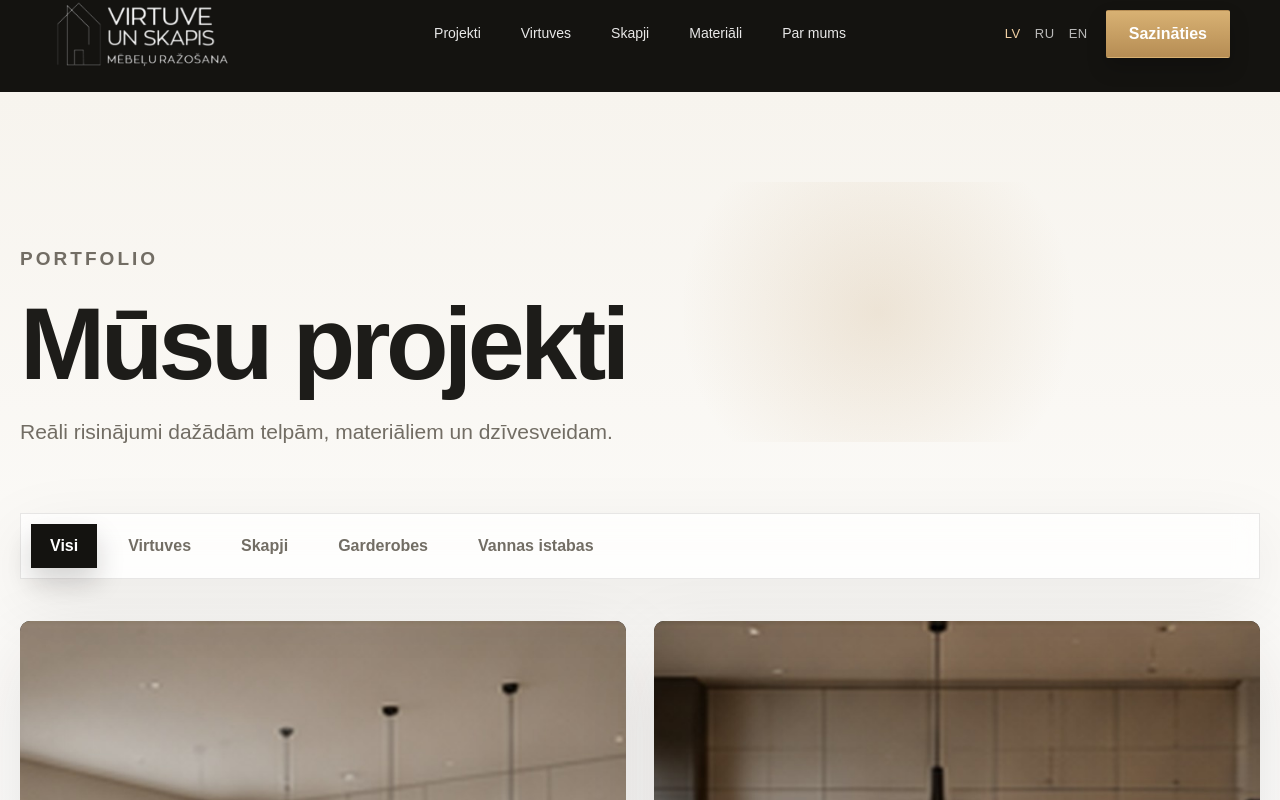
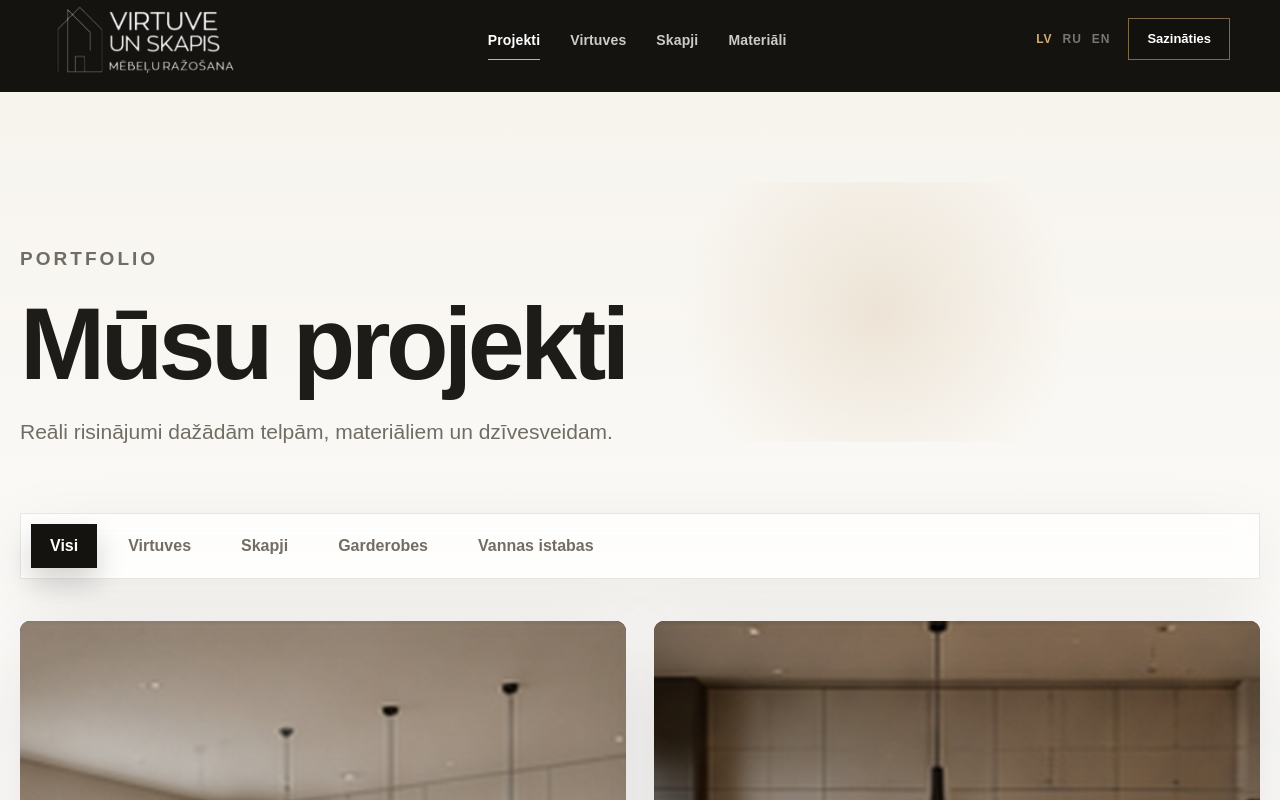
Before and after one commit to SergeyJak/virtuveunskapis, a Next.js app: page /portfolio in a window 1280 px wide. Shown: the top 800 px of the page. Built offline with nearby package versions, Linux system fonts and the light colour scheme.

Commit message:
feat: refine header and mobile navigation
* feat: add premium header styles

* feat: improve header and mobile navigation

```diff
--- /dev/null
+++ b/components/Header.module.css
@@ -0,0 +1,263 @@
+.header {
+  position: absolute;
+  inset: 0 0 auto;
+  z-index: 40;
+  color: #fff;
+}
+
+.inner {
+  min-height: 78px;
+  display: grid;
+  grid-template-columns: auto 1fr auto;
+  align-items: center;
+  gap: 28px;
+}
+
+.brand {
+  display: inline-flex;
+  align-items: center;
+  position: relative;
+  z-index: 42;
+}
+
+.brand img {
+  display: block;
+  width: 188px;
+  height: auto;
+}
+
+.desktopNav {
+  display: flex;
+  align-items: center;
+  justify-content: center;
+  gap: 30px;
+}
+
+.navLink {
+  position: relative;
+  padding: 29px 0 27px;
+  color: rgba(255,255,255,.78);
+  font-size: 14px;
+  font-weight: 600;
+  letter-spacing: .01em;
+  transition: color .2s ease;
+}
+
+.navLink::after {
+  content: '';
+  position: absolute;
+  left: 0;
+  right: 0;
+  bottom: 18px;
+  height: 1px;
+  background: #d4ad75;
+  transform: scaleX(0);
+  transform-origin: left;
+  transition: transform .2s ease;
+}
+
+.navLink:hover,
+.navLinkActive {
+  color: #fff;
+}
+
+.navLink:hover::after,
+.navLinkActive::after {
+  transform: scaleX(1);
+}
+
+.actions {
+  display: flex;
+  align-items: center;
+  justify-content: flex-end;
+  gap: 16px;
+}
+
+.languages {
+  display: flex;
+  align-items: center;
+  gap: 10px;
+  padding-right: 2px;
+  font-size: 12px;
+  font-weight: 700;
+  letter-spacing: .08em;
+}
+
+.language {
+  color: rgba(255,255,255,.42);
+}
+
+.languageActive {
+  color: #d4ad75;
+}
+
+.cta {
+  min-height: 42px;
+  padding: 0 18px;
+  display: inline-flex;
+  align-items: center;
+  justify-content: center;
+  border: 1px solid rgba(212,173,117,.56);
+  background: rgba(17,16,13,.28);
+  color: #fff;
+  font-size: 13px;
+  font-weight: 700;
+  backdrop-filter: blur(8px);
+  transition: background .2s ease, border-color .2s ease;
+}
+
+.cta:hover {
+  border-color: #d4ad75;
+  background: rgba(212,173,117,.15);
+}
+
+.menuButton {
+  display: none;
+  width: 44px;
+  height: 44px;
+  align-items: center;
+  justify-content: center;
+  border: 0;
+  background: transparent;
+  color: #fff;
+  cursor: pointer;
+  position: relative;
+  z-index: 42;
+}
+
+.menuButton svg {
+  width: 30px;
+  height: 30px;
+  stroke-width: 1.7;
+}
+
+.overlay {
+  position: fixed;
+  inset: 0;
+  z-index: 39;
+  background: rgba(8,8,7,.98);
+  overflow-y: auto;
+}
+
+.mobilePanel {
+  min-height: 100dvh;
+  width: min(calc(100% - 40px), 1180px);
+  margin-inline: auto;
+  padding: 126px 0 44px;
+  display: flex;
+  flex-direction: column;
+}
+
+.mobileNav {
+  display: grid;
+  border-top: 1px solid rgba(255,255,255,.1);
+}
+
+.mobileLink {
+  display: flex;
+  align-items: center;
+  justify-content: space-between;
+  min-height: 68px;
+  border-bottom: 1px solid rgba(255,255,255,.1);
+  color: rgba(255,255,255,.8);
+  font-size: clamp(26px, 7vw, 36px);
+  font-weight: 600;
+  letter-spacing: -.035em;
+}
+
+.mobileLink::after {
+  content: '↗';
+  color: #d4ad75;
+  font-size: 20px;
+  font-weight: 400;
+}
+
+.mobileLinkActive {
+  color: #fff;
+}
+
+.mobileBottom {
+  margin-top: auto;
+  padding-top: 38px;
+  display: grid;
+  gap: 22px;
+}
+
+.mobileLanguages {
+  display: flex;
+  gap: 18px;
+  font-size: 13px;
+  font-weight: 700;
+  letter-spacing: .1em;
+}
+
+.mobileCta {
+  min-height: 56px;
+  display: inline-flex;
+  align-items: center;
+  justify-content: center;
+  background: linear-gradient(180deg, #d8b173 0%, #b68d54 100%);
+  color: #fff;
+  font-weight: 700;
+}
+
+@media (max-width: 1120px) {
+  .desktopNav { gap: 20px; }
+  .navLink { font-size: 13px; }
+  .brand img { width: 166px; }
+}
+
+@media (max-width: 980px) {
+  .inner {
+    min-height: 76px;
+    grid-template-columns: 1fr auto;
+  }
+
+  .desktopNav,
+  .languages,
+  .cta {
+    display: none;
+  }
+
+  .actions {
+    gap: 0;
+  }
+
+  .menuButton {
+    display: inline-flex;
+  }
+
+  .brand img {
+    width: 230px;
+    max-width: min(230px, 62vw);
+  }
+}
+
+@media (max-width: 640px) {
+  .inner {
+    min-height: 76px;
+  }
+
+  .brand img {
+    width: 222px;
+    max-width: 68vw;
+  }
+
+  .mobilePanel {
+    width: calc(100% - 28px);
+    padding-top: 112px;
+  }
+
+  .mobileLink {
+    min-height: 64px;
+    font-size: 29px;
+  }
+}
+
+@media (prefers-reduced-motion: reduce) {
+  .navLink,
+  .navLink::after,
+  .cta {
+    transition: none;
+  }
+}
--- a/components/Header.tsx
+++ b/components/Header.tsx
@@ -2,45 +2,112 @@
 
 import Link from 'next/link'
 import { Menu, X } from 'lucide-react'
-import { useState } from 'react'
+import { useEffect, useState } from 'react'
+import { usePathname } from 'next/navigation'
 import { navigation } from '@/data/site'
+import styles from './Header.module.css'
 
 export function Header() {
   const [open, setOpen] = useState(false)
-  const headerNavigation = navigation.filter((item) => item.href !== '/contacts')
+  const pathname = usePathname()
+  const headerNavigation = navigation.filter(
+    (item) => item.href !== '/contacts' && item.href !== '/#about'
+  )
+
+  useEffect(() => {
+    if (!open) return
+
+    const previousOverflow = document.body.style.overflow
+    document.body.style.overflow = 'hidden'
+
+    const onKeyDown = (event: KeyboardEvent) => {
+      if (event.key === 'Escape') setOpen(false)
+    }
+
+    window.addEventListener('keydown', onKeyDown)
+    return () => {
+      document.body.style.overflow = previousOverflow
+      window.removeEventListener('keydown', onKeyDown)
+    }
+  }, [open])
+
+  useEffect(() => {
+    setOpen(false)
+  }, [pathname])
+
+  const isActive = (href: string) => {
+    if (href === '/portfolio') return pathname === '/portfolio' || pathname.startsWith('/projects/')
+    return false
+  }
 
   return (
-    <header className="site-header">
-      <div className="container header-inner">
-        <Link href="/" className="brand" aria-label="Virtuve un skapis">
-          <img src="/logo/logo-original.png" alt="Virtuve un skapis" width={433} height={160} />
+    <header className={styles.header}>
+      <div className={`container ${styles.inner}`}>
+        <Link href="/" className={styles.brand} aria-label="Virtuve un Skapis sākumlapa">
+          <img src="/logo/logo-original.png" alt="Virtuve un Skapis" width={433} height={160} />
         </Link>
-        <nav className="desktop-nav" aria-label="Galvenā navigācija">
-          {headerNavigation.map((item) => <Link key={item.href + item.label} href={item.href}>{item.label}</Link>)}
+
+        <nav className={styles.desktopNav} aria-label="Galvenā navigācija">
+          {headerNavigation.map((item) => (
+            <Link
+              key={item.href + item.label}
+              href={item.href}
+              className={`${styles.navLink} ${isActive(item.href) ? styles.navLinkActive : ''}`}
+              aria-current={isActive(item.href) ? 'page' : undefined}
+            >
+              {item.label}
+            </Link>
+          ))}
         </nav>
-        <div className="header-actions">
-          <div className="language-switcher" aria-label="Valodas izvēle">
-            <Link href="/" aria-current="page">LV</Link>
-            <Link href="/" aria-disabled="true">RU</Link>
-            <Link href="/" aria-disabled="true">EN</Link>
+
+        <div className={styles.actions}>
+          <div className={styles.languages} aria-label="Valodas izvēle">
+            <span className={styles.languageActive}>LV</span>
+            <span className={styles.language} aria-disabled="true">RU</span>
+            <span className={styles.language} aria-disabled="true">EN</span>
           </div>
-          <Link className="button button-primary desktop-cta" href="/contacts">Sazināties</Link>
-          <button className="menu-button" onClick={() => setOpen(!open)} aria-label="Atvērt izvēlni" aria-expanded={open}>
-            {open ? <X /> : <Menu />}
+          <Link className={styles.cta} href="/contacts">Sazināties</Link>
+          <button
+            className={styles.menuButton}
+            type="button"
+            onClick={() => setOpen((value) => !value)}
+            aria-label={open ? 'Aizvērt izvēlni' : 'Atvērt izvēlni'}
+            aria-expanded={open}
+            aria-controls="mobile-navigation"
+          >
+            {open ? <X aria-hidden="true" /> : <Menu aria-hidden="true" />}
           </button>
         </div>
       </div>
+
       {open && (
-        <div className="mobile-nav-overlay" onClick={() => setOpen(false)}>
-          <nav className="mobile-nav" aria-label="Mobilā navigācija" onClick={(event) => event.stopPropagation()}>
-            {headerNavigation.map((item) => <Link onClick={() => setOpen(false)} key={item.href + item.label} href={item.href}>{item.label}</Link>)}
-            <div className="mobile-language-switcher" aria-label="Valodas izvēle">
-              <Link href="/" aria-current="page">LV</Link>
-              <Link href="/" aria-disabled="true">RU</Link>
-              <Link href="/" aria-disabled="true">EN</Link>
+        <div className={styles.overlay}>
+          <div className={styles.mobilePanel}>
+            <nav id="mobile-navigation" className={styles.mobileNav} aria-label="Mobilā navigācija">
+              {headerNavigation.map((item) => (
+                <Link
+                  onClick={() => setOpen(false)}
+                  key={item.href + item.label}
+                  href={item.href}
+                  className={`${styles.mobileLink} ${isActive(item.href) ? styles.mobileLinkActive : ''}`}
+                  aria-current={isActive(item.href) ? 'page' : undefined}
+                >
+                  {item.label}
+                </Link>
+              ))}
+            </nav>
+
+            <div className={styles.mobileBottom}>
+              <div className={styles.mobileLanguages} aria-label="Valodas izvēle">
+                <span className={styles.languageActive}>LV</span>
+                <span className={styles.language} aria-disabled="true">RU</span>
+                <span className={styles.language} aria-disabled="true">EN</span>
+              </div>
+              <Link onClick={() => setOpen(false)} className={styles.mobileCta} href="/contacts">
+                Sazināties
+              </Link>
             </div>
-            <Link onClick={() => setOpen(false)} className="button button-primary" href="/contacts">Sazināties</Link>
-          </nav>
+          </div>
         </div>
       )}
     </header>
```
